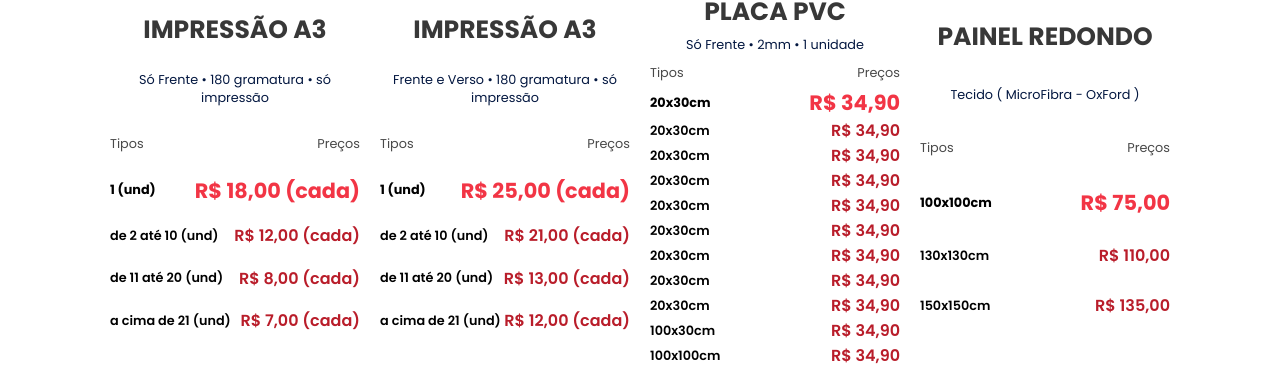
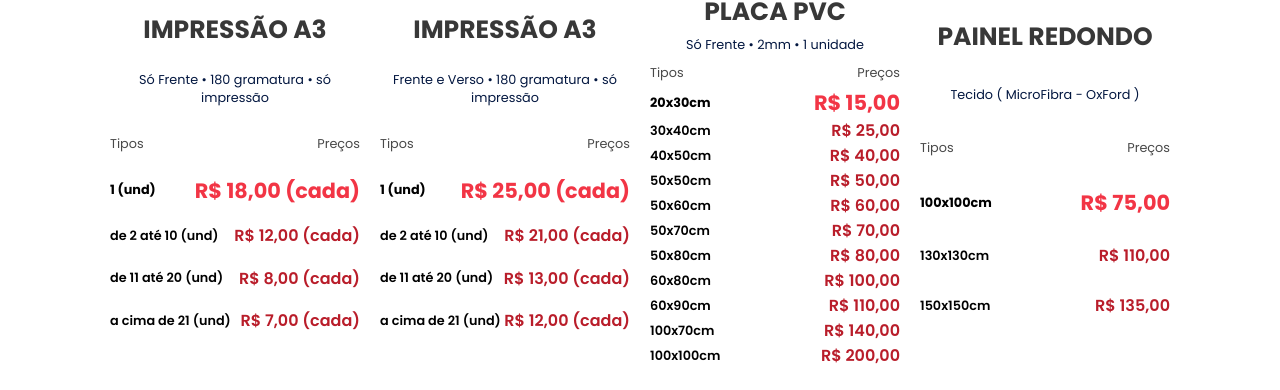
Before and after one commit to unikcabofrio/nextjs-impactovisual, a Next.js app: page / in a window 1280 px wide. Shown: the part 5679-6069 px from the top of the page. Built offline with nearby package versions, Linux system fonts and the light colour scheme.

Commit message:
'01111043'

```diff
--- a/src/json/produtos.json
+++ b/src/json/produtos.json
@@ -467,17 +467,17 @@
         "title":"PLACA PVC",
         "description":"Só Frente • 2mm • 1 unidade",
         "modelos":[
-            { "descri" : "20x30cm","price":"34,90"},
-            { "descri" : "20x30cm","price":"34,90"},
-            { "descri" : "20x30cm","price":"34,90"},
-            { "descri" : "20x30cm","price":"34,90"},
-            { "descri" : "20x30cm","price":"34,90"},
-            { "descri" : "20x30cm","price":"34,90"},
-            { "descri" : "20x30cm","price":"34,90"},
-            { "descri" : "20x30cm","price":"34,90"},
-            { "descri" : "20x30cm","price":"34,90"},
-            { "descri" : "100x30cm","price":"34,90"},
-            { "descri" : "100x100cm","price":"34,90"}
+            { "descri" : "20x30cm","price":"15,00"},
+            { "descri" : "30x40cm","price":"25,00"},
+            { "descri" : "40x50cm","price":"40,00"},
+            { "descri" : "50x50cm","price":"50,00"},
+            { "descri" : "50x60cm","price":"60,00"},
+            { "descri" : "50x70cm","price":"70,00"},
+            { "descri" : "50x80cm","price":"80,00"},
+            { "descri" : "60x80cm","price":"100,00"},
+            { "descri" : "60x90cm","price":"110,00"},
+            { "descri" : "100x70cm","price":"140,00"},
+            { "descri" : "100x100cm","price":"200,00"}
         ]
 
     },
--- a/src/pages/index.js
+++ b/src/pages/index.js
@@ -23,6 +23,7 @@ export default function Index() {
   <>
     <Head>
       <title>Gráfica Impacto Visual</title>
+      <meta name="google-site-verification" content="mMvD1pRH3dGoVYBc2wiLx_Qh3eR0aO65zevL3wLpdKg" />
       <meta name="viewport" content="width=device-width, initial-scale=1"/>
       <meta name="description" content="Otimize seu site institucional e alcance seus objetivos."/>
     </Head>
```
